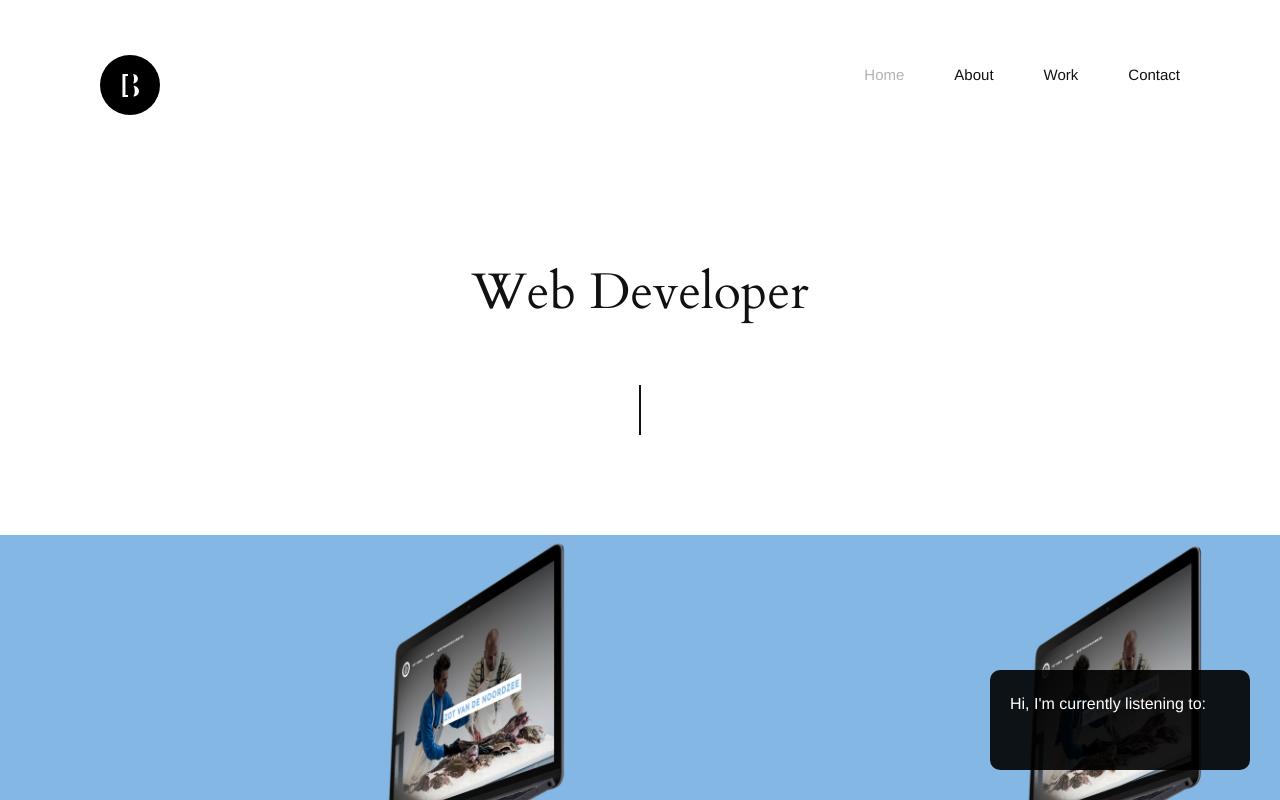
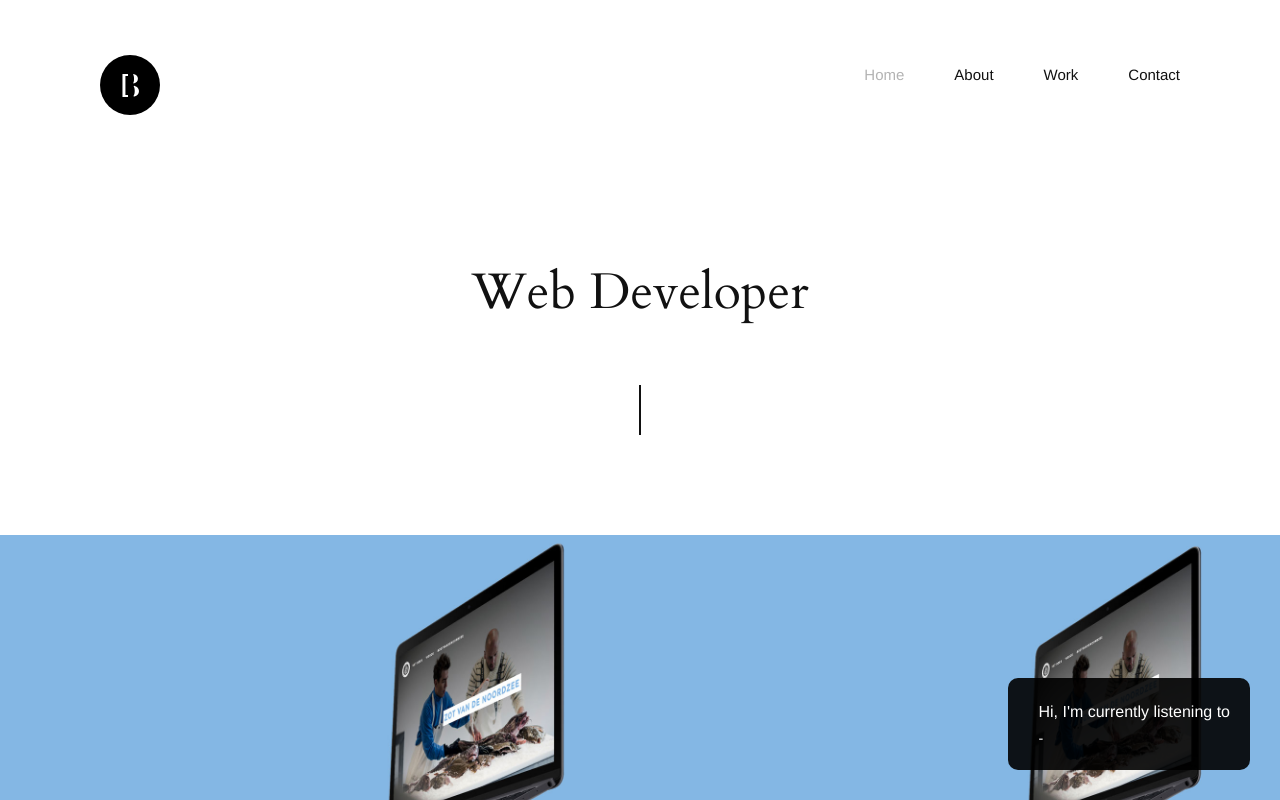
Before and after one commit to brampauwelyn/brampauwelyn-portfolio, a Vue app: page /#/ in a window 1280 px wide. Shown: the top 800 px of the page. Built offline with nearby package versions, Linux system fonts and the light colour scheme; no server answers.

Commit message:
progress on last-fm current track component

```diff
--- a/src/components/CurrentTrack.vue
+++ b/src/components/CurrentTrack.vue
@@ -1,8 +1,17 @@
 <template>
   <div id="current-track">
-    <p>Hi, I'm currently listening to:</p>
-    <p class="artist">{{ artist }}</p>
-    <p class="song">{{ song }}</p>
+    <div class="track-info">
+      <div class="cover__thumbnail">
+        <div class="cover__equalizer">
+          <span class="bar"></span>
+        </div>
+        <img class="cover__image" :src="image" alt="">
+      </div>
+      <div>
+        <p class="track-intro">Hi, I'm currently listening to</p>
+        <p class="artist">{{ artist }} - {{ song }}</p>
+      </div>
+    </div>
   </div>
 </template>
 
@@ -15,6 +24,7 @@ export default {
    return{
      artist: '',
      song: '',
+     image: ''
    }
   },
   methods: {
@@ -25,8 +35,9 @@ export default {
       axios.get(url)
       .then( (res) => {
         const song = res.data.recenttracks.track[0];
-        console.log(song);
         this.song = song.name;
+        this.image = song.image[3]["#text"];
+        this.artist = song.artist["#text"];
       })
     }
   },
@@ -38,8 +49,7 @@ export default {
 
 <style lang="scss">
   #current-track{
-    width: 260px;
-    height: 100px;
+    padding: 20px 40px;
     border-radius: 10px;
     background-color: rgba(0,0,0,0.9);
     position: fixed;
@@ -48,5 +58,58 @@ export default {
     z-index: 1000;
     color: #fff;
     padding: 20px;
+        -webkit-animation: fadein 2s; /* Safari, Chrome and Opera > 12.1 */
+       -moz-animation: fadein 2s; /* Firefox < 16 */
+        -ms-animation: fadein 2s; /* Internet Explorer */
+         -o-animation: fadein 2s; /* Opera < 12.1 */
+            animation: fadein 2s;
   }
+
+  .track-intro{
+    p{
+      margin-bottom: 10px;
+    }
+  }
+
+  .track-info{
+    display: flex;
+    justify-content: space-between;
+    align-items: center;
+  }
+
+  .cover__thumbnail{
+    position: relative;
+    margin-right: 10px;
+    border-radius: 50%;
+    overflow: hidden;
+  }
+
+  .cover__image{
+    width: 50px;
+  }
+
+  .cover__equalizer{
+    position: absolute;
+    width: 100%;
+    height: 100%;
+  }
+
+  .artist{
+    font-size: .9em;
+  }
+
+  .bar{
+    display: block;
+    width: 5px;
+    height: 10px;
+    background-color: #fff;
+  }
+
+
+@keyframes fadein {
+    from { opacity: 0; }
+    to   { opacity: 1; }
+}
+
+
 </style>
--- a/src/scss/_base.scss
+++ b/src/scss/_base.scss
@@ -547,7 +547,6 @@ h3:not(:last-child),
 h4:not(:last-child),
 h5:not(:last-child),
 h6:not(:last-child),
-p:not(:last-child),
 ul:not(:last-child),
 ol:not(:last-child),
 blockquote:not(:last-child) {
```
